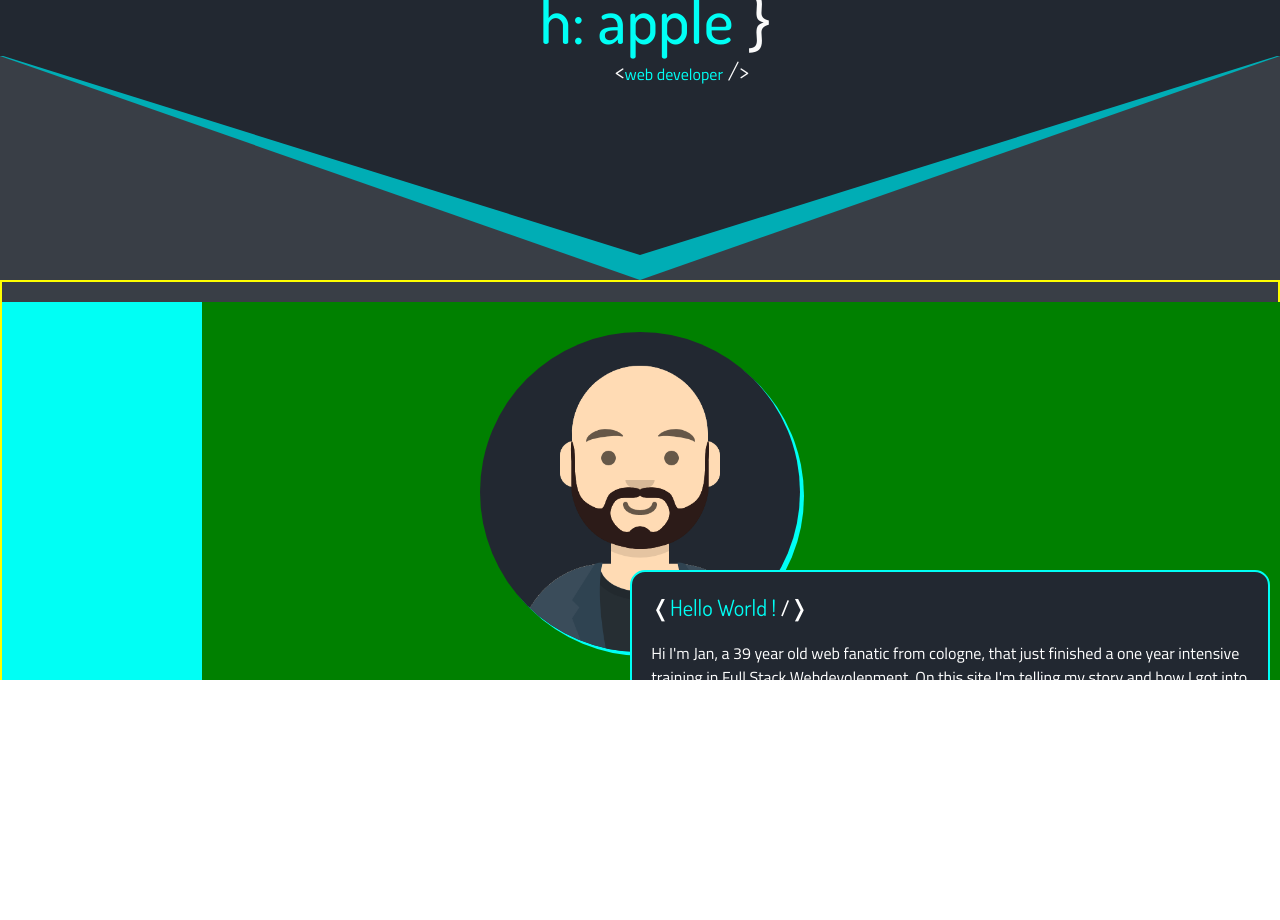
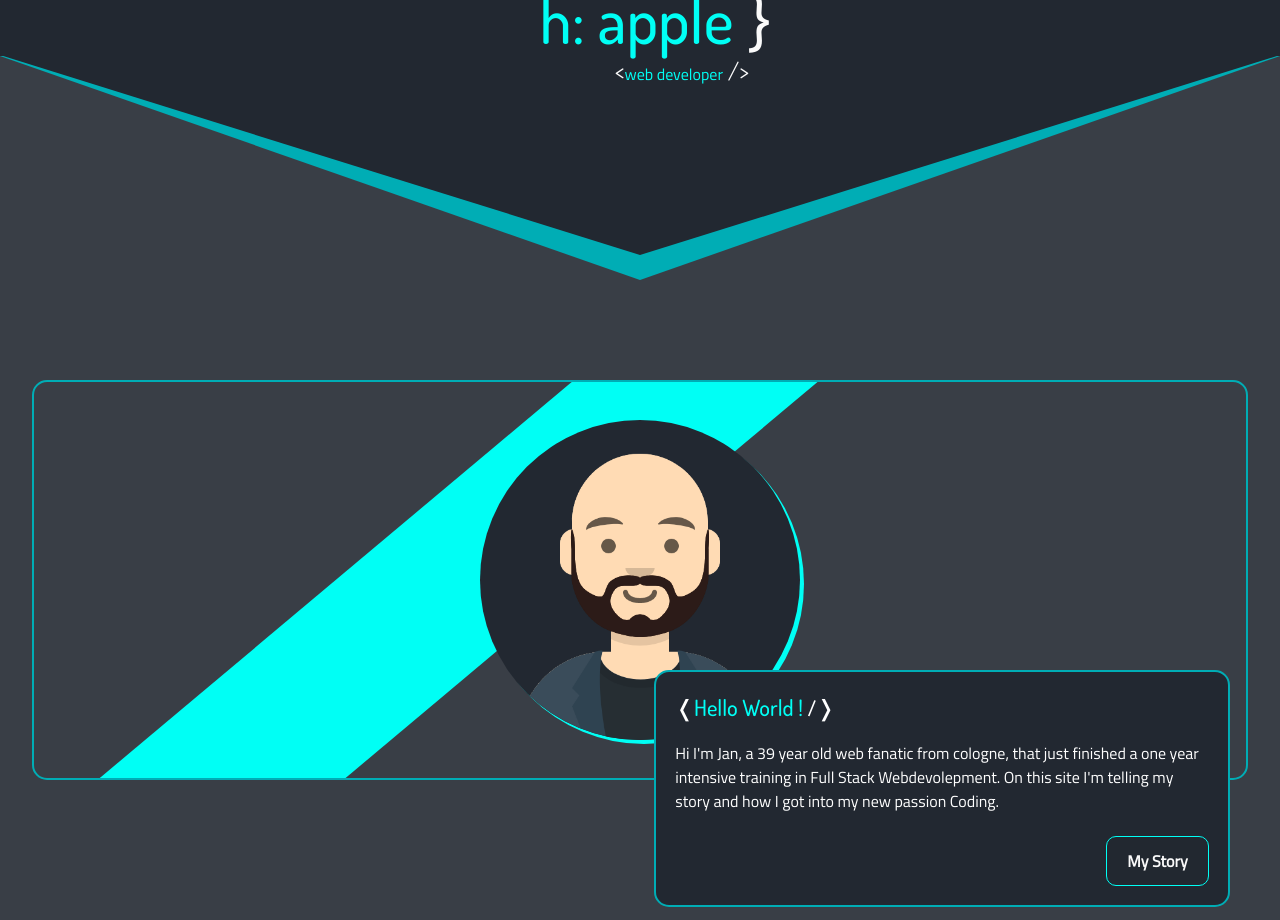
Before and after one commit to JanHapple/portfolio, a React (Create React App) app: page / in a window 1280 px wide. Shown: the part 320-1240 px from the top of the page. Before the commit the page ends 1000 px from the top, so only its background shows below. Built offline with nearby package versions, Linux system fonts and the light colour scheme.

Commit message:
fixed shape positioning, added changeable avatar, started animated menuburger

```diff
--- a/package.json
+++ b/package.json
@@ -3,6 +3,9 @@
   "version": "0.1.0",
   "private": true,
   "dependencies": {
+    "@fortawesome/fontawesome-svg-core": "^1.2.36",
+    "@fortawesome/free-solid-svg-icons": "^5.15.4",
+    "@fortawesome/react-fontawesome": "^0.1.16",
     "@testing-library/jest-dom": "^5.15.0",
     "@testing-library/react": "^11.2.7",
     "@testing-library/user-event": "^12.8.3",
--- a/src/components/Navbar.jsx
+++ b/src/components/Navbar.jsx
@@ -54,7 +54,10 @@ const Navbar = () => {
                     <button>Contact</button>
                 </nav>
                 <div className={"headerContentToggle"}>
-                    {!menuOpen ? (<CgMenuGridO onClick={menuToggleHandler} />) : (<AiOutlineClose onClick={menuToggleHandler}/>)}
+                    {/* {!menuOpen ? (<CgMenuGridO onClick={menuToggleHandler} />) : (<AiOutlineClose onClick={menuToggleHandler}/>)} */}
+                    <div className="bar1"></div>
+                    <div className="bar2"></div>
+                    <div className="bar3"></div>
                 </div>
             </div>
         </header>
--- a/src/styles/App.scss
+++ b/src/styles/App.scss
@@ -5,7 +5,7 @@
 .container {
     display: grid;
     grid-template-columns: 100vw;
-    grid-template-rows: 120px 60vh 50vh repeat(4, auto);
+    grid-template-rows: 120px 60vh 80vh repeat(4, auto);
     grid-template-areas:
     "nav"
     "header"
@@ -22,4 +22,6 @@
 #root{
     scrollbar-width: none;
     overflow-y: scroll;
+    background: $bgSecondaryColor;
+    // height: 100vh;
 }
--- a/src/styles/Home.scss
+++ b/src/styles/Home.scss
@@ -12,8 +12,6 @@
     height: 60vh;
     justify-content: center;
     align-items: center;
-    // border: 1px solid $bgSecondaryColor;
-    // clip-path: polygon(0 0, 100% 0, 100% 50%, 50% 100%, 50% 100%, 0 50%);
     .brand {
         z-index: 10;
     }
@@ -50,36 +48,23 @@
 //* Section About ===========================================
 .about {
     grid-area: about;
-    // display: inline-block;
-    // height: 50vh;
-    // border: 4x solid red;
-    width: fit-content;
-    height: 120vh;
-    // background: $bgSecondaryColor;
-    // display: flex;
+    display: flex;
+    justify-content: center;
+    margin-top: 100px;
     // background: rgb(250,250,250);
     // background: linear-gradient(0deg, rgba(250,250,250,1) 0%, rgba(57,62,70,1) 90%);
-    .welcome {
-        font-family: 'Dosis', Arial, Helvetica, sans-serif;
-        // text-align: center;
-        font-size: 1.4rem;
-        margin-bottom: 1rem;
-        color: $primary;
-        // padding-top: 50px;
-    }
+
     .link-container {
-        padding-top: 20px;
         position: relative;
-        border: 2px solid yellow;
-        // height: 50vh;
-        width: 100vw;
-        // height: 80vh;
-        // overflow: hidden;
+        border: 2px solid $secondary;
+        border-radius: 15px;
+        width: 95vw;
+        height: 50vh;
+        z-index: 2;
         .avatar {
             left: 50%;
             top: 50%;
             transform: translate(-50%, -50%);
-            // margin-left: 10vw;
             display: flex;
             border-radius: 50%;
             justify-content: center;
@@ -98,14 +83,12 @@
         .txt-box {
             position: absolute;
             top: 18rem;
-            right: .5rem;
-            width: 50vw;
-            // height: 100%;
+            right: 1rem;
+            width: 45vw;
             background-color: rgba(255, 255, 255, 1);
             padding: 1.2rem;
-            // transform: translate(80%, 100%);
             border-radius: 15px;
-            border: 2px solid $primary;
+            border: 2px solid $secondary;
             background: $bgPrimaryColor;
             z-index: 5;
             color: white;
@@ -113,6 +96,12 @@
             &:hover button {
                 background: $primary;
                 color: black;
+            }
+            .welcome {
+                font-weight: 500;
+                font-size: 1.4rem;
+                margin-bottom: 1rem;
+                color: $primary;
             }
             .brackets {
                 color: white;
@@ -125,32 +114,31 @@
                 outline: none;
                 padding: 0.75rem 1.25rem;
                 border-radius: 10px;
-                // font-size: 1rem;
                 font-weight: 600;
                 font-family: inherit;
                 background: rgba($bgPrimaryColor, 0.5);
                 color: $textPrimary;
                 border: 1px solid $primary;
-                transition: 0.3s ease all;
             }
         }
-        .trapez-container {
-            // position: relative;
-            width: 100vw;
-            // height: 100%;
-            background-color: green;
+        .shape-container {
+            position: absolute;
+            width: 100%;
+            height: 100%;
+            top: 0;
+            background: transparent;
             overflow: hidden;
-            .trapez {
-                // position: absolute;
-                top: 200px;
-                right: 300px;
-                width: 200px;
-                height: 400px;
-               // transform: rotate(45deg);
+            .shape {
+                width: 100%;
+                height: 40%;
                 background: $primary;
-                z-index: 10;
+                position: absolute;
+                top: 8rem;
+                right: 12rem;
+                transform: rotate(-40deg);
             }
         }
+
     }
 
 }
--- a/src/styles/Navbar.scss
+++ b/src/styles/Navbar.scss
@@ -122,18 +122,25 @@
 
         .headerContentToggle {
             cursor: pointer;
-            display: flex;
-            align-items: center;
+            // display: flex;
+            // align-items: center;
             // right: 2.1rem;
-            font-size: 2rem;
+            // font-size: 2rem;
+            // display: inline-block;
             transition: 0.3s ease all;
             position: relative;
             z-index: 200;
+            .bar1, .bar2, .bar3 {
+                width: 25px;
+                height: 2.5px;
+                background-color: $textPrimary;
+                margin: 5px 0;
+                transition: 0.4s;
+            }
 
-
-            &:hover {
-                color: white;
-            }
+            // &:hover {
+            //     color: blue;
+            // }
 
             @include breakpoint(md) {
                 display: none;
--- a/src/views/Home.jsx
+++ b/src/views/Home.jsx
@@ -1,16 +1,28 @@
-import React from "react";
+import React, {useState} from "react";
 import "../styles/Home.scss";
 import Aos from "aos";
 import BrandSign from "../components/BrandSign";
-import Divider from "../components/Divider";
 import picture from "../pictures/avatar.png";
-import { Link } from "react-router-dom"
-// import  Avatar  from "avataaars";
+import picture2 from "../pictures/avatar2.png";
+import { Link } from "react-router-dom";
+import { FontAwesomeIcon } from '@fortawesome/react-fontawesome';
+import { faGlobe } from "@fortawesome/free-solid-svg-icons";
 
+// TODO: Insert Globe svg or FontAwesome
 
 Aos.init();
 
 const Home = () => {
+    const [changePic, setChangePic] = useState(picture);
+
+    const changeOnHover = () => {
+        setChangePic(picture2)
+    }
+
+    const changeOnLeave = () => {
+        setChangePic(picture)
+    }
+
     return(
     <main>
         <section className="brand-container">
@@ -27,8 +39,8 @@ const Home = () => {
             {/* <div className="rectangle">Rectagle</div> */}
             {/* <h2 className="welcome">&#10092;Hello World ! &#47;&#10093;</h2> */}
                 <div className="link-container">
-                    <div className="avatar">
-                        <img className="avatar-pic" src={picture} />
+                    <div className="avatar" onMouseOver={changeOnHover} onMouseLeave={changeOnLeave}>
+                        <img className="avatar-pic" src={changePic} />
                     </div>
                     <Link to="/story">
                     <div className="txt-box">
@@ -37,9 +49,13 @@ const Home = () => {
                         <button>My Story</button>
                     </div>
                     </Link>
-                    <div className="trapez-container">
-                    <div className="trapez"></div>
+                    <div className="shape-container">
+                        <div className="shape">Test</div>
                     </div>
+
+                    {/* <div className="trapez-container">
+                        <div className="trapez"></div>
+                    </div> */}
                 </div>
 
         </section>
```
Also changed, not shown: src/pictures/avatar2.png (added), 1 other file (tests, documents, lock files or other folders).
